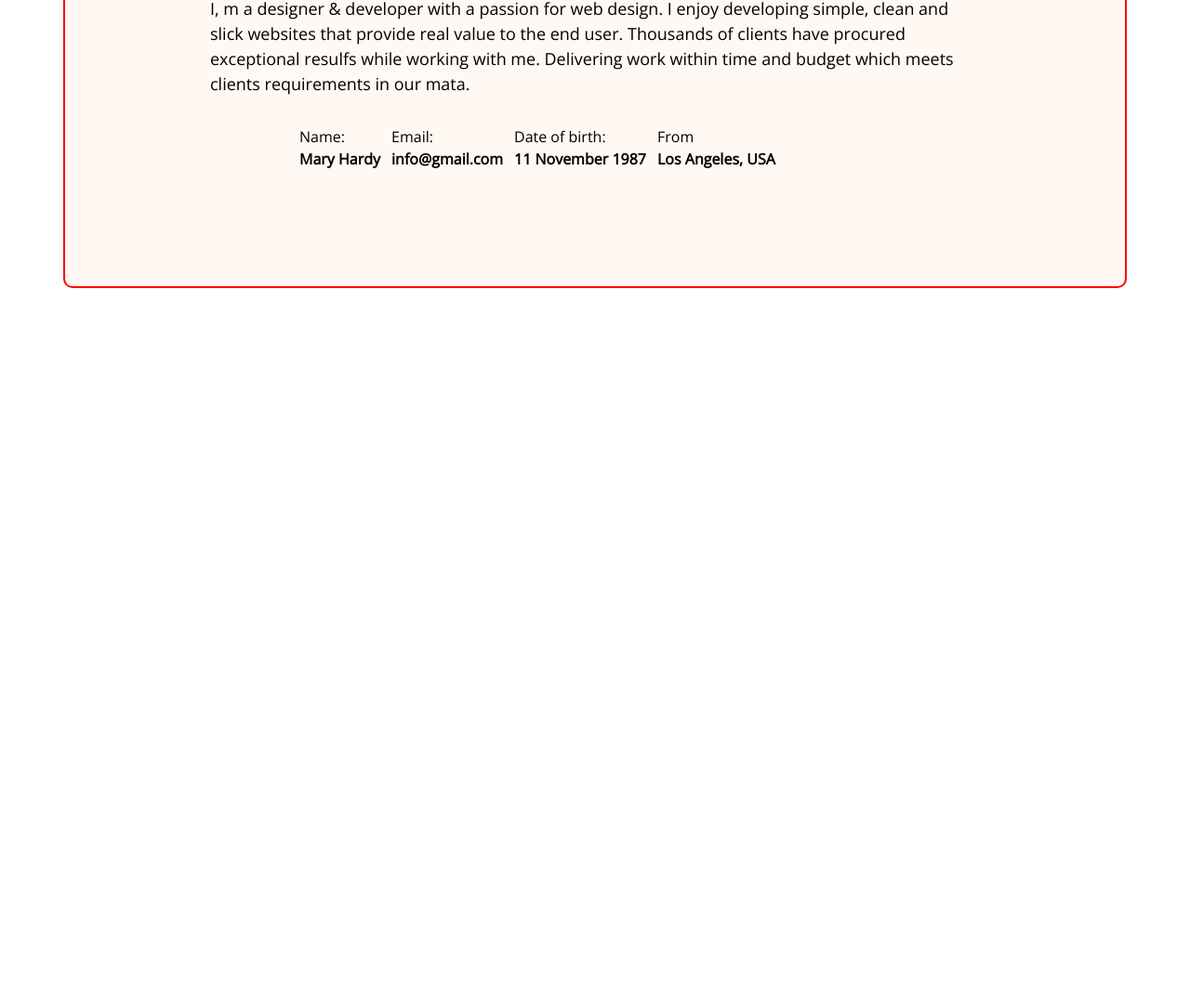
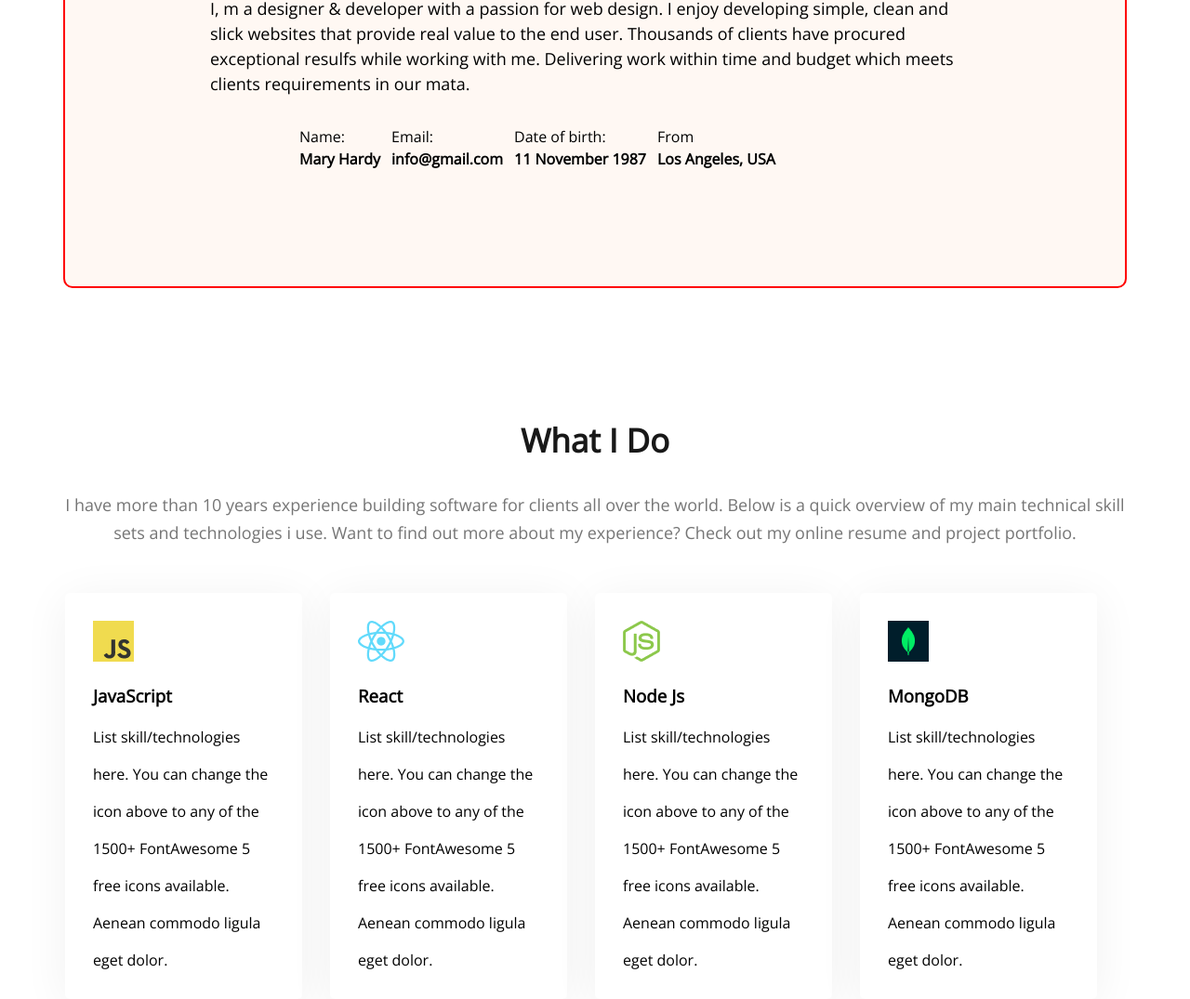
Before and after one commit to smmunna/developer-portfolio, a plain HTML site: page index.html in a window 1280 px wide. Shown: the part 1111-2186 px from the top of the page at 93% size. Before the commit the page ends 1421 px from the top, so only its background shows below. Drawn offline with nearby package versions, Linux system fonts and the light colour scheme.

Commit message:
Programming section added

```diff
--- a/index.html
+++ b/index.html
@@ -63,6 +63,33 @@
         </div>
     </main>
 
+    <section class="whatido">
+        <div class="whatido-title">What I Do</div>
+        <div class="whatido-description">I have more than 10 years experience building software for clients all over the world. Below is a quick overview of my main technical skill sets and technologies i use. Want to find out more about my experience? Check out my online resume and project portfolio.</div>
+        <div class="programming-lang">
+            <div class="box-1">
+                <img src="images/icons/js.png" alt="Js">
+                <h3>JavaScript</h3>
+                <p>List skill/technologies here. You can change the icon above to any of the 1500+ FontAwesome 5 free icons available. Aenean commodo ligula eget dolor.</p>
+            </div>
+            <div class="box-2">
+                <img src="images/icons/react.png" alt="Js">
+                <h3>React</h3>
+                <p>List skill/technologies here. You can change the icon above to any of the 1500+ FontAwesome 5 free icons available. Aenean commodo ligula eget dolor.</p>
+            </div>
+            <div class="box-3">
+                <img src="images/icons/nodejs.png" alt="Js">
+                <h3>Node Js</h3>
+                <p>List skill/technologies here. You can change the icon above to any of the 1500+ FontAwesome 5 free icons available. Aenean commodo ligula eget dolor.</p>
+            </div>
+            <div class="box-4">
+                <img src="images/icons/mongo.png" alt="Js">
+                <h3>MongoDB</h3>
+                <p>List skill/technologies here. You can change the icon above to any of the 1500+ FontAwesome 5 free icons available. Aenean commodo ligula eget dolor.</p>
+            </div>
+        </div>
+    </section>
+
     <!-- Footer Section -->
     <footer>
 
--- a/styles/portfolio.css
+++ b/styles/portfolio.css
@@ -133,3 +133,42 @@ line-height: 1.5;
 th{
     padding-right: 10px;
 }
+
+/* What i do section */
+.whatido-title{
+    margin-top: 140px;
+font-weight: 700;
+font-size: 35px;
+line-height: 48px;
+text-align: center;
+color: #181818;
+}
+.whatido-description{
+font-weight: 400;
+font-size: 18px;
+line-height: 30px;
+text-align: center;
+color: #757575;
+margin-top: 30px;
+}
+.whatido{
+    max-width: 1140px;
+    height: 500px;
+    margin: 0 auto;
+}
+
+/* Box design */
+.programming-lang{
+    margin-top: 50px;
+    display: flex;
+}
+[class^="box-"]{
+    width: 267px;
+    height: 377px;
+    background: #FFFFFF;
+    box-shadow: 0px 6px 50px rgba(0, 0, 0, 0.06);
+    border-radius: 5px;
+    padding: 30px;
+    line-height: 2.5;
+    margin-right: 30px;
+}
```
